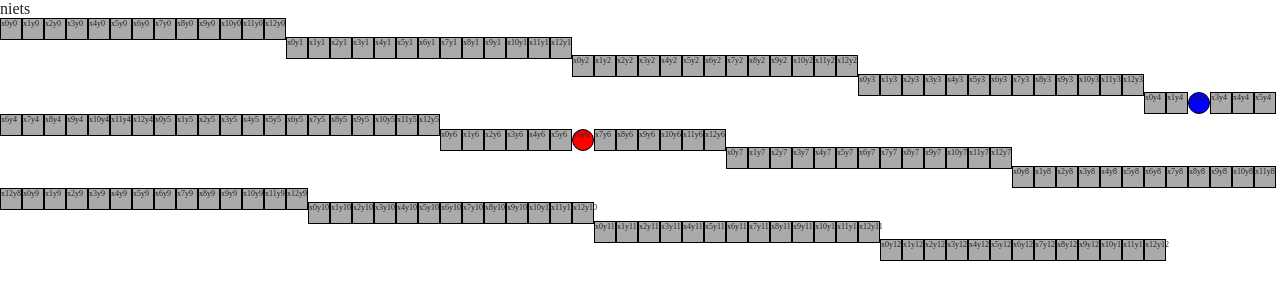
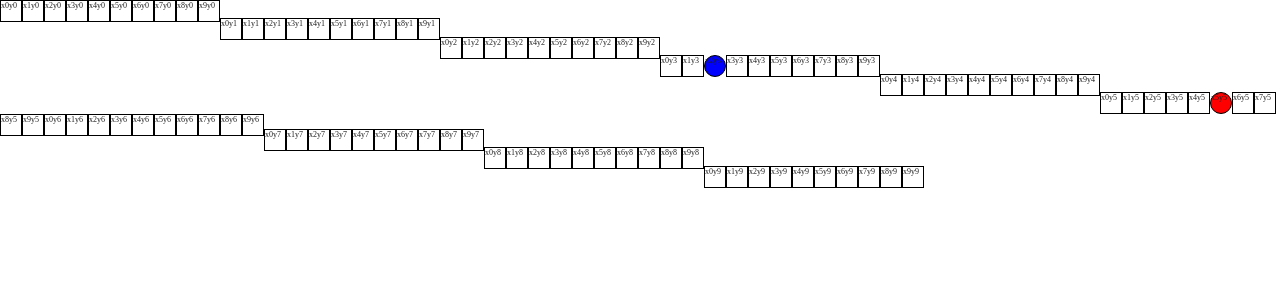
Before and after one commit to robinhardjo/snake, a website built with Parcel: page index.html in a window 1280 px wide. Built offline with nearby package versions, Linux system fonts and the light colour scheme.

Commit message:
commitje tussendoor

```diff
--- a/css/main.css
+++ b/css/main.css
@@ -96,7 +96,7 @@ textarea {
   width: 20px;
   height: 20px;
   border: 1px solid black;
-  background-color: #aaaaaa;
+  background-color: #ffffff;
   display: inline;
   float: left;
   font-size: 8px;
--- a/index.html
+++ b/index.html
@@ -25,8 +25,6 @@
 <body>
 
   <!-- Add your site or application content here -->
-
-  <div id="keyboardInput">niets</div>
   <div id="board"></div>
 
   <script src="js/vendor/modernizr-3.11.2.min.js"></script>
--- a/js/main.js
+++ b/js/main.js
@@ -1,4 +1,4 @@
-let boardSize = 13;
+let boardSize = 10;
 let board = document.getElementById("board");
 let keyboardInput = document.getElementById("keyboardInput");
 //let direction = [0,0]; //alternatief
```
